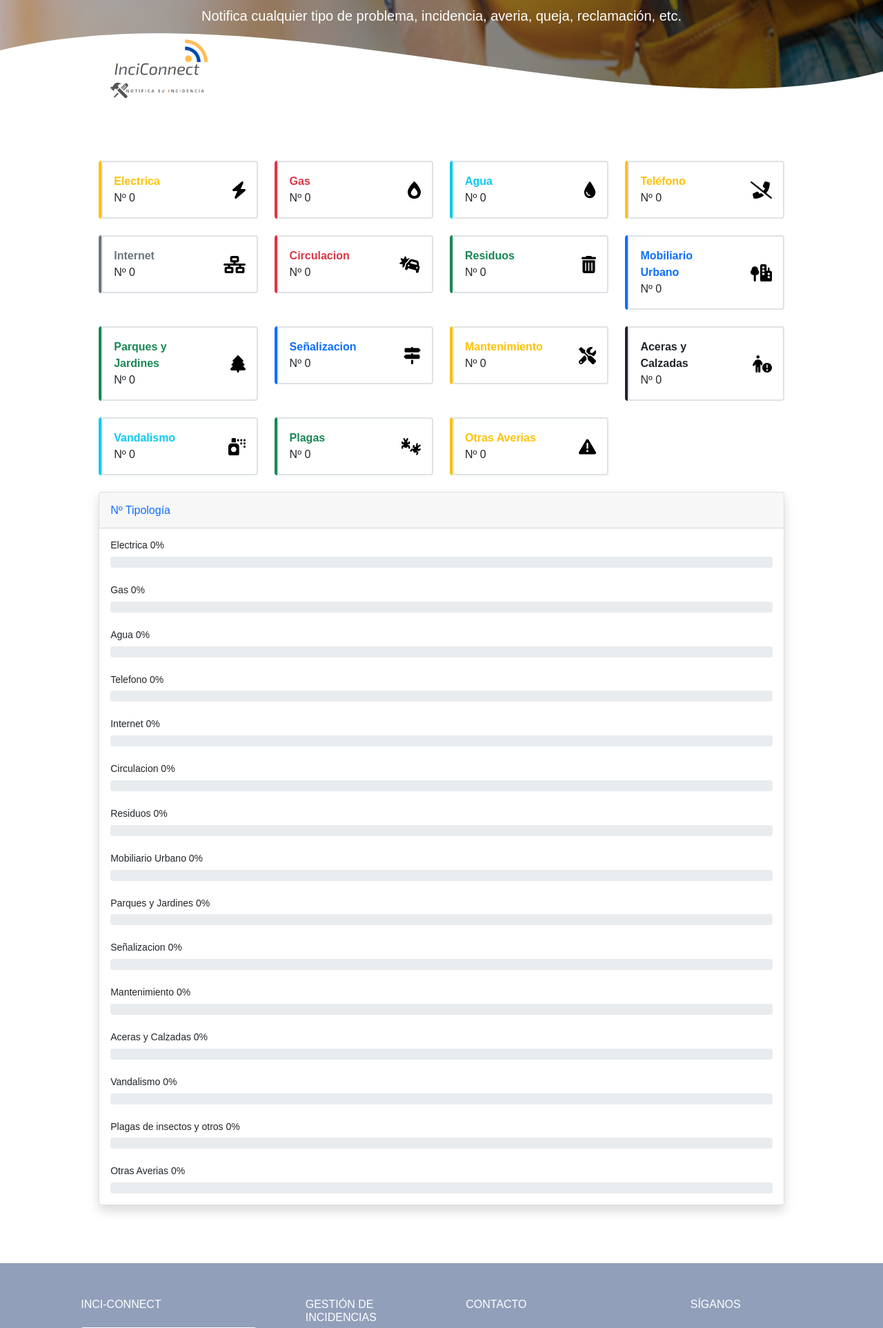
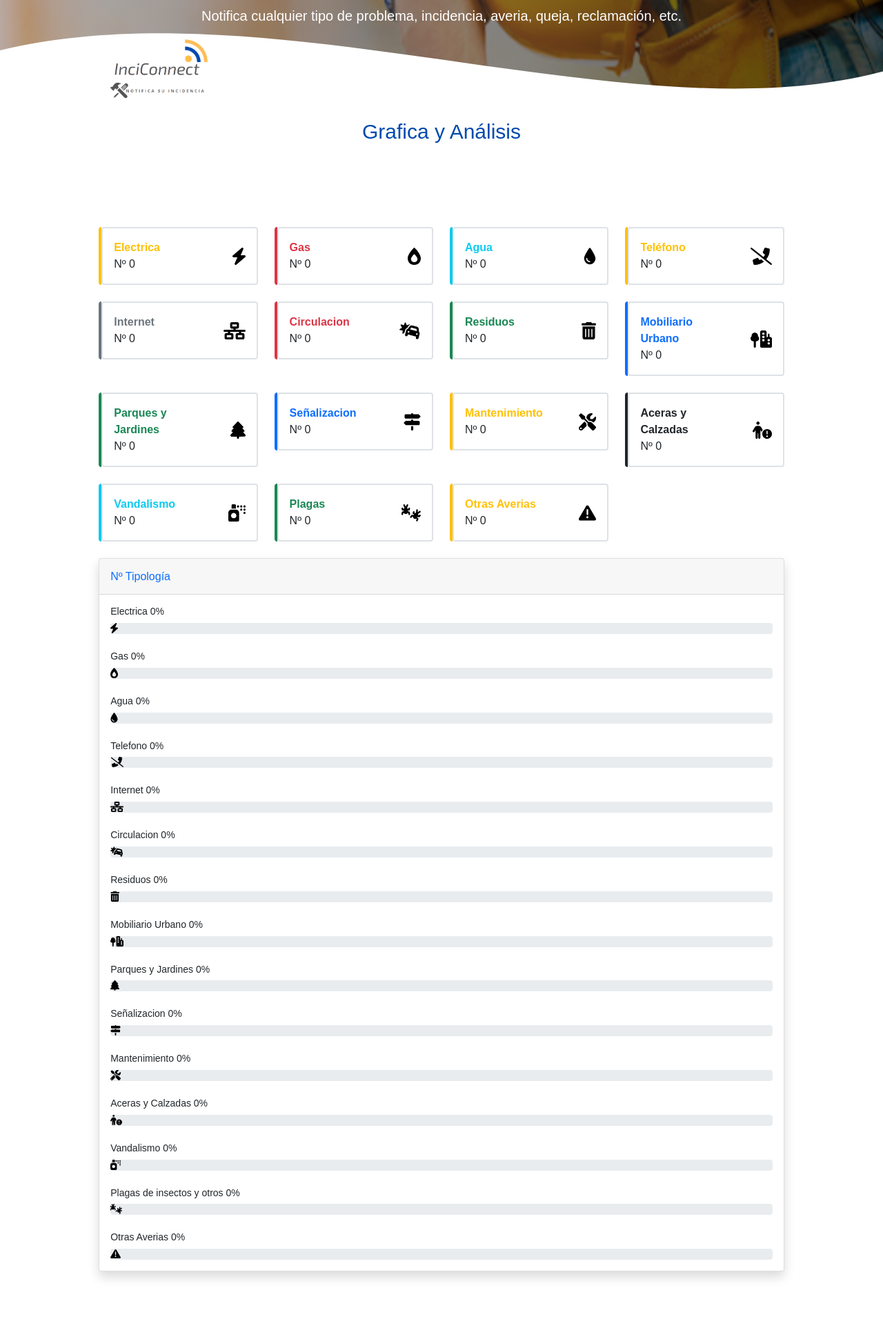
Before and after one commit to diego-sanchez-r/Proyecto-Fin-Ciclo-Daw-2022, a Symfony app: template templates/incidencia/graficasIncidencias.html.twig in a window 1280 px wide. Shown: the part 227-2152 px from the top of the page at 69% size. Run offline with Twig, Linux system fonts and the light colour scheme; the template is opened without the code that fills it: most values are stand-ins (such as "Sample title", 1, 10 or a date in 2020); some libraries are stand-ins or nearby versions.

Commit message:
Iconos graficas

```diff
--- a/templates/incidencia/graficasIncidencias.html.twig
+++ b/templates/incidencia/graficasIncidencias.html.twig
@@ -38,6 +38,7 @@
             {% if incidencia.averia.id == 15 %}{% set contadorPlagas_de_insectos_y_otros = contadorPlagas_de_insectos_y_otros + 1 %}{% endif %}
             {% if incidencia.averia.id == 16 %}{% set contadorOtras_Averias = contadorOtras_Averias + 1 %}{% endif %}
         {%  endfor %}
+        <h2 class="titulo">Grafica y Análisis</h2>
         <div class="contenedor">
         <div class="row">
         <div class="col-xl-3 col-md-6 mb-4">
@@ -291,15 +292,17 @@
                             {% set contadorElectrica = contadorElectrica / contadorTotal * 100 %}
                             class="float-right"> {{ contadorElectrica | round}}% </span></h4>
                     <div class="progress mb-4">
-                        <div class="progress-bar bg-warning" role="progressbar" style="width: {{ contadorElectrica | round}}%"
-                            aria-valuenow="20" aria-valuemin="0" aria-valuemax="100"></div>
+                        <div class="progress-bar progress-bar-striped progress-bar-animated bg-warning" role="progressbar" style="width: {{ contadorElectrica | round}}%"
+                            aria-valuenow="hola" aria-valuemin="0" aria-valuemax="100"></div>
+                            <img src="/imagenes/iconos/Electrica .svg" height="15px" alt="..." />
                     </div>
                     <h4 class="small font-weight-bold">Gas <span
                             {% set contadorGas = contadorGas / contadorTotal * 100 %}
                             class="float-right">{{ contadorGas | round}}%</span></h4>
                     <div class="progress mb-4">
-                        <div class="progress-bar bg-danger" role="progressbar" style="width: {{ contadorGas | round}}%"
+                        <div class="progress-bar progress-bar-striped progress-bar-animated bg-danger" role="progressbar" style="width: {{ contadorGas | round}}%"
                             aria-valuenow="40" aria-valuemin="0" aria-valuemax="100"></div>
+                            <img src="/imagenes/iconos/Gas.svg" height="15px" alt="..." />
                     </div>
                     <h4 class="small font-weight-bold">Agua <span
                             {% set contadorAgua = contadorAgua / contadorTotal * 100 %}
@@ -307,90 +310,103 @@
                     <div class="progress mb-4">
                         <div class="progress-bar bg-info" role="progressbar" style="width: {{ contadorAgua | round}}%"
                             aria-valuenow="60" aria-valuemin="0" aria-valuemax="100"></div>
+                            <img src="/imagenes/iconos/Agua.svg" height="15px" alt="..." />
                     </div>
                     <h4 class="small font-weight-bold">Telefono <span
                             {% set contadorTelefono = contadorTelefono / contadorTotal * 100 %}
                             class="float-right">{{ contadorTelefono | round}}%</span></h4>
                     <div class="progress mb-4">
-                        <div class="progress-bar bg-warning" role="progressbar" style="width: {{ contadorTelefono | round}}%"
+                        <div class="progress-bar progress-bar-striped progress-bar-animated bg-warning" role="progressbar" style="width: {{ contadorTelefono | round}}%"
                             aria-valuenow="80" aria-valuemin="0" aria-valuemax="100"></div>
+                            <img src="/imagenes/iconos/Telefono.svg" height="15px" alt="..." />
                     </div>
                     <h4 class="small font-weight-bold">Internet <span
                             {% set contadorTelefono = contadorTelefono / contadorTotal * 100 %}
                             class="float-right">{{ contadorInternet | round}}%</span></h4>
                     <div class="progress">
-                        <div class="progress-bar bg-secondary" role="progressbar" style="width: {{ contadorInternet | round}}%"
+                        <div class="progress-bar progress-bar-striped progress-bar-animated bg-secondary" role="progressbar" style="width: {{ contadorInternet | round}}%"
                             aria-valuenow="100" aria-valuemin="0" aria-valuemax="100"></div>
+                            <img src="/imagenes/iconos/Internet.svg" height="15px" alt="..." />
                     </div>
                             <br><h4 class="small font-weight-bold">Circulacion <span
                             {% set contadorCirculacion = contadorCirculacion / contadorTotal * 100 %}
                             class="float-right">{{ contadorCirculacion | round}}%</span></h4>
                     <div class="progress">
-                        <div class="progress-bar bg-danger" role="progressbar" style="width: {{ contadorCirculacion | round}}%"
+                        <div class="progress-bar progress-bar-striped progress-bar-animated bg-danger" role="progressbar" style="width: {{ contadorCirculacion | round}}%"
                             aria-valuenow="100" aria-valuemin="0" aria-valuemax="100"></div>
+                            <img src="/imagenes/iconos/Circulacion.svg" height="15px" alt="..." />
                     </div>
                     <br><h4 class="small font-weight-bold">Residuos <span
                             {% set contadorResiduos = contadorResiduos / contadorTotal * 100 %}
                             class="float-right">{{ contadorResiduos | round}}%</span></h4>
                     <div class="progress">
-                        <div class="progress-bar bg-success" role="progressbar" style="width: {{ contadorResiduos | round}}%"
+                        <div class="progress-bar progress-bar-striped progress-bar-animated bg-success" role="progressbar" style="width: {{ contadorResiduos | round}}%"
                             aria-valuenow="100" aria-valuemin="0" aria-valuemax="100"></div>
+                            <img src="/imagenes/iconos/Residuos.svg" height="15px" alt="..." />
                     </div>
                     <br><h4 class="small font-weight-bold">Mobiliario Urbano <span
                             {% set contadorMobiliario_Urbano = contadorMobiliario_Urbano / contadorTotal * 100 %}
                             class="float-right">{{ contadorMobiliario_Urbano | round}}%</span></h4>
                     <div class="progress">
-                        <div class="progress-bar bg-primary" role="progressbar" style="width: {{ contadorMobiliario_Urbano | round}}%"
+                        <div class="progress-bar progress-bar-striped progress-bar-animated bg-primary" role="progressbar" style="width: {{ contadorMobiliario_Urbano | round}}%"
                             aria-valuenow="100" aria-valuemin="0" aria-valuemax="100"></div>
+                            <img src="/imagenes/iconos/Mobiliario Urbano.svg" height="15px" alt="..." />
                     </div>
                     <br><h4 class="small font-weight-bold">Parques y Jardines <span
                             {% set contadorParques_y_Jardines = contadorParques_y_Jardines / contadorTotal * 100 %}
                             class="float-right">{{ contadorParques_y_Jardines | round}}%</span></h4>
                     <div class="progress">
-                        <div class="progress-bar bg-success" role="progressbar" style="width: {{ contadorParques_y_Jardines | round}}%"
+                        <div class="progress-bar progress-bar-striped progress-bar-animated bg-success" role="progressbar" style="width: {{ contadorParques_y_Jardines | round}}%"
                             aria-valuenow="100" aria-valuemin="0" aria-valuemax="100"></div>
+                            <img src="/imagenes/iconos/Parques y Jardines.svg" height="15px" alt="..." />
                     </div>
                     <br><h4 class="small font-weight-bold">Señalizacion <span
                             {% set contadorSenalizacion = contadorSenalizacion / contadorTotal * 100 %}
                             class="float-right">{{ contadorSenalizacion | round}}%</span></h4>
                     <div class="progress">
-                        <div class="progress-bar bg-primary" role="progressbar" style="width: {{ contadorSenalizacion | round}}%"
+                        <div class="progress-bar progress-bar-striped progress-bar-animated bg-primary" role="progressbar" style="width: {{ contadorSenalizacion | round}}%"
                             aria-valuenow="100" aria-valuemin="0" aria-valuemax="100"></div>
+                            <img src="/imagenes/iconos/Señalizacion.svg" height="15px" alt="..." />
                     </div>
                     <br><h4 class="small font-weight-bold">Mantenimiento <span
                             {% set contadorMantenimiento = contadorMantenimiento / contadorTotal * 100 %}
                             class="float-right">{{ contadorMantenimiento | round}}%</span></h4>
                     <div class="progress">
-                        <div class="progress-bar bg-warning" role="progressbar" style="width: {{ contadorMantenimiento | round}}%"
+                        <div class="progress-bar progress-bar-striped progress-bar-animated bg-warning" role="progressbar" style="width: {{ contadorMantenimiento | round}}%"
                             aria-valuenow="100" aria-valuemin="0" aria-valuemax="100"></div>
+                            <img src="/imagenes/iconos/Mantenimiento.svg" height="15px" alt="..." />
                     </div>
                     <br><h4 class="small font-weight-bold">Aceras y Calzadas <span
                             {% set contadorAceras_y_Calzadas = contadorAceras_y_Calzadas / contadorTotal * 100 %}
                             class="float-right">{{ contadorAceras_y_Calzadas | round}}%</span></h4>
                     <div class="progress">
-                        <div class="progress-bar bg-warning" role="progressbar" style="width: {{ contadorAceras_y_Calzadas | round}}%"
+                        <div class="progress-bar progress-bar-striped progress-bar-animated bg-warning" role="progressbar" style="width: {{ contadorAceras_y_Calzadas | round}}%"
                             aria-valuenow="100" aria-valuemin="0" aria-valuemax="100"></div>
+                           <img src="/imagenes/iconos/Aceras y Calzadas.svg" height="15px" alt="..." />
                     </div>
                     <br><h4 class="small font-weight-bold">Vandalismo <span
                             {% set contadorVandalismo = contadorVandalismo / contadorTotal * 100 %}
                             class="float-right">{{ contadorVandalismo | round}}%</span></h4>
                     <div class="progress">
-                        <div class="progress-bar bg-info" role="progressbar" style="width: {{ contadorVandalismo | round}}%"
+                        <div class="progress-bar progress-bar-striped progress-bar-animated bg-info" role="progressbar" style="width: {{ contadorVandalismo | round}}%"
                             aria-valuenow="100" aria-valuemin="0" aria-valuemax="100"></div>
+                            <img src="/imagenes/iconos/Vandalismo.svg" height="15px" alt="..." />
                     </div>
                     <br><h4 class="small font-weight-bold">Plagas de insectos y otros <span
                             {% set contadorPlagas_de_insectos_y_otros = contadorPlagas_de_insectos_y_otros / contadorTotal * 100 %}
                             class="float-right">{{ contadorPlagas_de_insectos_y_otros | round}}%</span></h4>
                     <div class="progress">
-                        <div class="progress-bar bg-success" role="progressbar" style="width: {{ contadorPlagas_de_insectos_y_otros | round}}%"
+                        <div class="progress-bar progress-bar-striped progress-bar-animated bg-success" role="progressbar" style="width: {{ contadorPlagas_de_insectos_y_otros | round}}%"
                             aria-valuenow="100" aria-valuemin="0" aria-valuemax="100"></div>
+                            <img src="/imagenes/iconos/Plagas de insectos y otros.svg" height="15px" alt="..." />
                     </div>
                     <br><h4 class="small font-weight-bold">Otras Averias <span
                             {% set contadorOtras_Averias = contadorOtras_Averias / contadorTotal * 100 %}
                             class="float-right">{{ contadorOtras_Averias | round}}%</span></h4>
                     <div class="progress">
-                        <div class="progress-bar bg-warning" role="progressbar" style="width: {{ contadorOtras_Averias | round}}%"
+                        <div class="progress-bar progress-bar-striped progress-bar-animated bg-warning" role="progressbar" style="width: {{ contadorOtras_Averias | round}}%"
                             aria-valuenow="100" aria-valuemin="0" aria-valuemax="100"></div>
+                            <img src="/imagenes/iconos/Otras Averias.svg" height="15px" alt="..." />
                     </div>
                 </div>
         </div>
```
